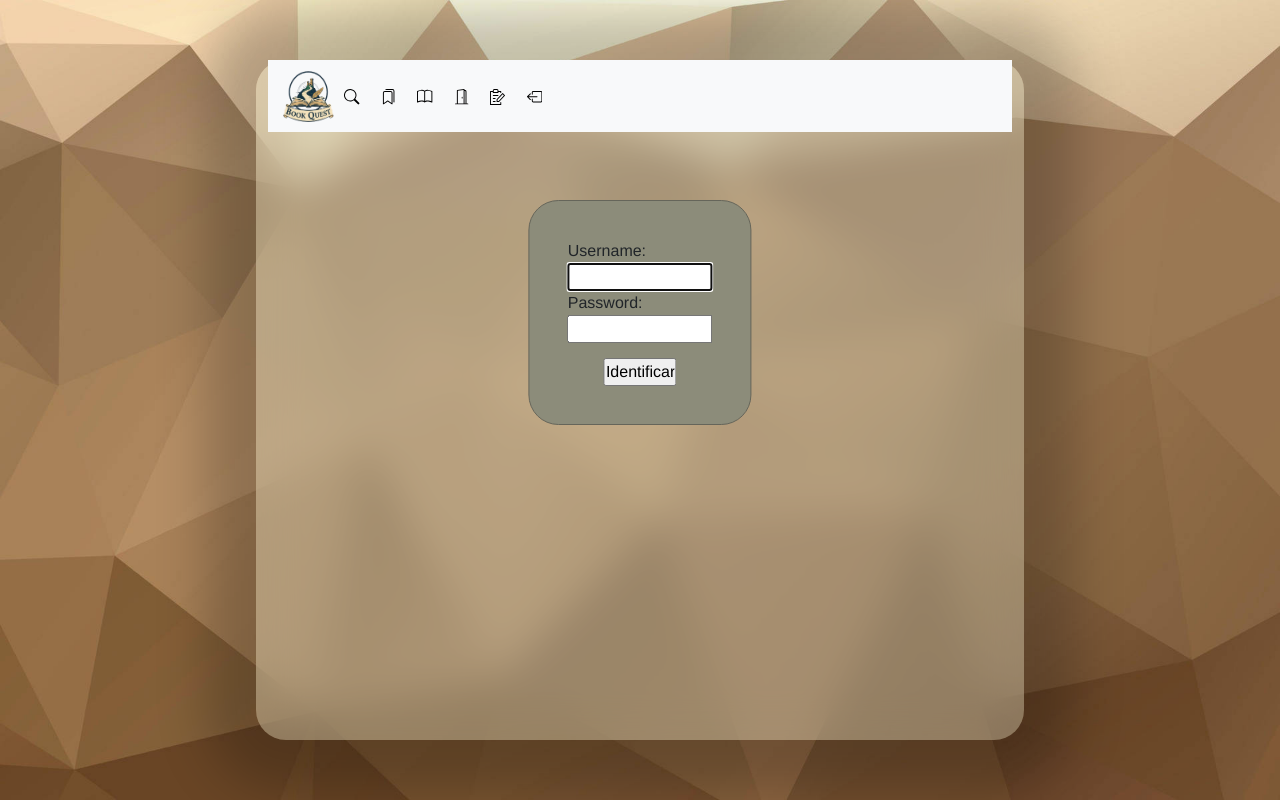
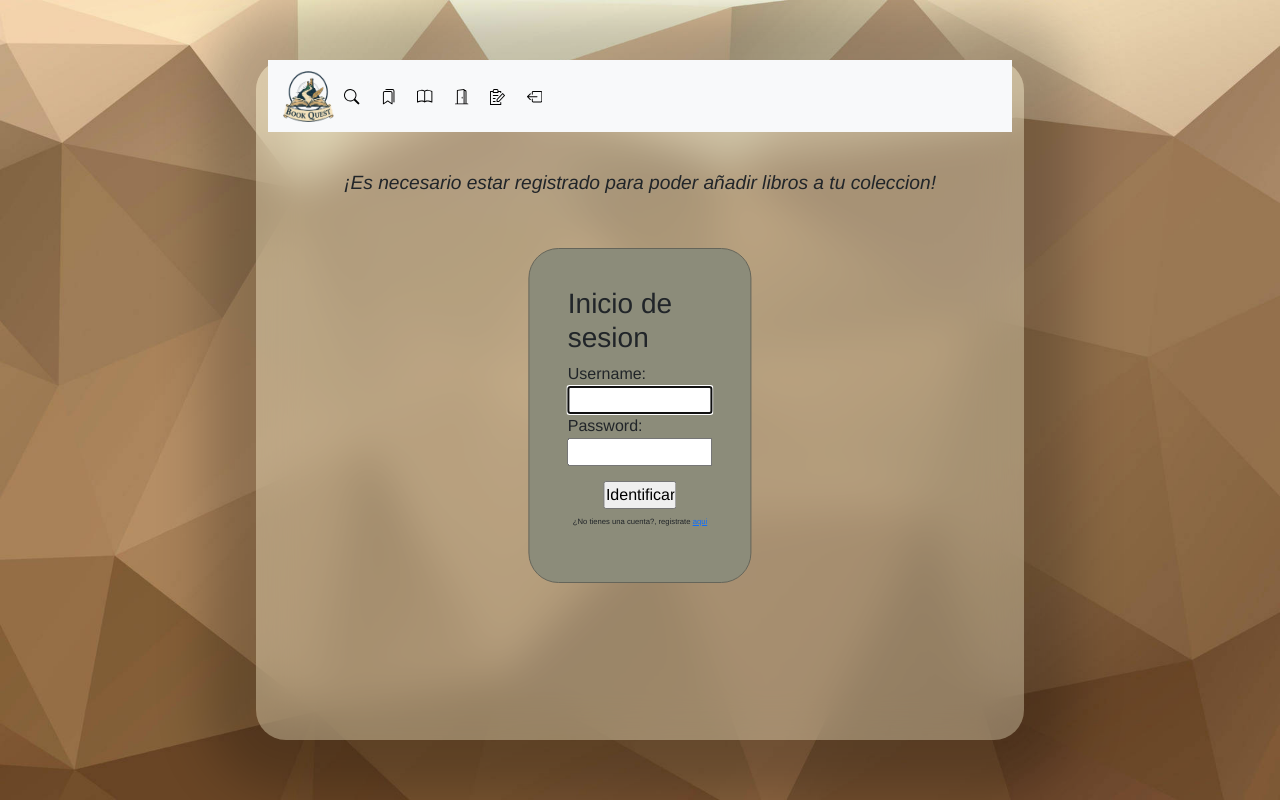
Before and after one commit to DanielJimenez357/django-crud-postgres, a Django app: page /login/ in a window 1280 px wide. Run offline with Django 4.2, Linux system fonts and the light colour scheme; some libraries are stand-ins or nearby versions.

Commit message:
cambios diversos en los estilos y pequeños ajustes

```diff
--- a/config/settings.py
+++ b/config/settings.py
@@ -30,7 +30,8 @@ SECRET_KEY = 'django-insecure-r=8a&%(qrkjy$xk-hxt9t5pq-)n2p#nxz%gplc^np0fl&u#%*_
 DEBUG = True
 
 ALLOWED_HOSTS = [
-    os.getenv('RAILWAY_PUBLIC_DOMAIN')
+    os.getenv('RAILWAY_PUBLIC_DOMAIN'),
+    "127.0.0.1"
 ]
 
 CSRF_TRUSTED_ORIGINS = ['https://django-crud-postgres-production.up.railway.app']
--- a/libros/static/css/formularios.css
+++ b/libros/static/css/formularios.css
@@ -1,5 +1,5 @@
 .formulario{
-    top: 30%;
+    top: 10%;
     padding: 3vw;
     background-color: #8c8c7a;
     border-radius: 30px;
@@ -18,3 +18,19 @@
     position: relative;
     align-self: center;
 }
+
+.ayuda__registro{
+    margin-top: 5%;
+    width: 100%;
+    text-align: center;
+}
+.ayuda__registro p{
+    font-style: oblique;
+    font-size: larger;
+}
+
+.redireccion__formulario__credenciales{
+    margin-top: 5%;
+    text-align: center;
+    font-size: .6vw;
+}
--- a/libros/static/css/libreria.css
+++ b/libros/static/css/libreria.css
@@ -21,10 +21,28 @@
     border: none;
     padding: .5vw;
 }
-.lupa_busqueda{
+.icono_busqueda{
     position: relative;
     right: 5%;
 }
+
+.icono_busqueda:hover{
+    cursor: pointer;
+}
+
+.icono_busqueda:active{
+    transform: scale(1.3);
+}
+
+.icono_busqueda:last-child{
+   width: 1.4vw;
+   height: 1.4vw;
+}
+
+.imagen_contenedor_libro{
+    transition: opacity .5s ease-in;
+}
+
 
 .libro_animacion{
     animation: aparicion ease-in 1s;
@@ -41,9 +59,6 @@
         }
     }
 
-.lupa_busqueda:hover{
-    cursor: pointer;
-}
 
 .oculto{
     opacity: 0;
@@ -59,7 +74,8 @@
     height: 10%;
     width: 8%;
     left: 50%;
-            top: 40%;
+    transform: translateX(-50%);
+    top: 20%;
     }
 
     @keyframes piefill {
@@ -68,11 +84,7 @@
     40% , 59%{ border-color: #8a8a72 #505037 #0000 #0000 }
     60% , 79%{ border-color: #8a8a72 #8a8a72 #505037 #0000 }
     80% , 100% { border-color: #8a8a72 #8a8a72 #8a8a72 #505037}
-
     }
-
-
-
 
 .lista_notificaciones{
     position: absolute;
--- a/libros/static/js/funciones_DOM.js
+++ b/libros/static/js/funciones_DOM.js
@@ -16,16 +16,16 @@ export function crear_libro_DOM(titulo_libro, elemento_dom, imagen="nada", autor
   const libro_body_texto = document.createElement("div")
   const loader = document.createElement("span")
 
-  let loggeado_check = document.getElementById("inicio_sesion_usuario")
+  let loggeado_check = document.getElementById("inicio_sesion_usuario").textContent
 
   libro_body_texto.classList.add("libro__body__texto")
   libro_imagen.classList.add("libro__imagen")
   libro_body.classList.add("libro__body", "card-body")
   div_hijo.classList.add("lista__libro", "libreria__lista__libro", "card")
   boton_post.classList.add("btn", "btn-success", "libro_detalles_boton")
-  div_hijo.classList.add("oculto")
   loader.classList.add("loader")
   div_padre.classList.add("div_padre")
+  imagen_libro.classList.add("oculto", "imagen_contenedor_libro")
 
   libro_body_texto.appendChild(titulo)
   libro_imagen.appendChild(imagen_libro)
@@ -40,7 +40,7 @@ export function crear_libro_DOM(titulo_libro, elemento_dom, imagen="nada", autor
 
   boton_post.addEventListener('click', async () => {
 
-    if (loggeado_check === false) {
+    if (JSON.parse(loggeado_check) == false) {
       const target_url = document.querySelector(".contenedor__libreria").getAttribute('data-target-url')
       window.location.href = target_url
       return
@@ -60,22 +60,21 @@ export function crear_libro_DOM(titulo_libro, elemento_dom, imagen="nada", autor
       else{
         await anadir_libro(respuesta.key, titulo_libro, autor, respuesta.description.value, imagen, paginas)
       }
+  })
 
+  libro_imagen.appendChild(loader)
 
-  })
+  div_hijo.classList.add("libro_animacion")
 
   imagen_libro.addEventListener("load", () =>{
 
-    div_hijo.classList.add("libro_animacion")
-
-    div_hijo.classList.remove("oculto")
+    imagen_libro.classList.remove("oculto")
 
     loader.classList.remove("loader")
   })
 
   div_hijo.appendChild(libro_body)
 
-  div_padre.appendChild(loader)
   div_padre.appendChild(div_hijo)
 
 
--- a/libros/static/js/functions.js
+++ b/libros/static/js/functions.js
@@ -4,8 +4,9 @@ import {notificacion, crear_libro_DOM} from "./funciones_DOM.js"
 
 
 try{
-  document.querySelector(".lupa_busqueda").addEventListener("click", ()=>{lista_libros_DOM()})
+  document.querySelector(".lupa__busqueda").addEventListener("click", ()=>{lista_libros_DOM()})
   let barra_busqueda = document.querySelector(".busqueda")
+  document.querySelector(".icono__borrar").addEventListener("click", ()=>{barra_busqueda.value  = "" })
   barra_busqueda.addEventListener("keypress", (event)=>{
     if (event.key === "Enter"){
       event.preventDefault()
@@ -14,7 +15,7 @@ try{
   })
 }
 catch (e){
-  console.log("No es apartado de busqueda")
+  console.log(e)
 }
 
 export async function check_paginas (cover_id=false, lending_id=false, key) {
@@ -68,8 +69,6 @@ async function lista_libros_DOM(libros_seleccionados=false){
     div_padre.appendChild(loader)
     data = await getData(libros_seleccionados)
   }
-
-    console.log(data)
 
     div_padre.innerHTML = ''
 
--- a/libros/templates/base.html
+++ b/libros/templates/base.html
@@ -48,7 +48,7 @@
                                 <svg xmlns="http://www.w3.org/2000/svg" width="16" height="16" fill="currentColor" class="bi bi-book" viewBox="0 0 16 16">
                                     <path d="M1 2.828c.885-.37 2.154-.769 3.388-.893 1.33-.134 2.458.063 3.112.752v9.746c-.935-.53-2.12-.603-3.213-.493-1.18.12-2.37.461-3.287.811zm7.5-.141c.654-.689 1.782-.886 3.112-.752 1.234.124 2.503.523 3.388.893v9.923c-.918-.35-2.107-.692-3.287-.81-1.094-.111-2.278-.039-3.213.492zM8 1.783C7.015.936 5.587.81 4.287.94c-1.514.153-3.042.672-3.994 1.105A.5.5 0 0 0 0 2.5v11a.5.5 0 0 0 .707.455c.882-.4 2.303-.881 3.68-1.02 1.409-.142 2.59.087 3.223.877a.5.5 0 0 0 .78 0c.633-.79 1.814-1.019 3.222-.877 1.378.139 2.8.62 3.681 1.02A.5.5 0 0 0 16 13.5v-11a.5.5 0 0 0-.293-.455c-.952-.433-2.48-.952-3.994-1.105C10.413.809 8.985.936 8 1.783"/>
                                 </svg>
-                                <span class="texto_icono texto_icono_buscar">Libros similares</span>
+                                <span class="texto_icono texto_icono_buscar">Recomendacion con IA</span>
                             </a>
 
                             <a class="nav-link elemento_navegacion icono_navegacion" href="{% url 'login' %}">
--- a/libros/templates/libreria.html
+++ b/libros/templates/libreria.html
@@ -9,8 +9,11 @@
     <div class="contenedor__libreria" data-target-url="{% url 'login' %}">
         <div class="contenedor__libreria__buscador">
             <input type="text" class="busqueda" placeholder="Titulo de libros a buscar">
-                <svg xmlns="http://www.w3.org/2000/svg" width="16" height="16" fill="currentColor" class="bi bi-search lupa_busqueda" viewBox="0 0 16 16">
+                <svg xmlns="http://www.w3.org/2000/svg" width="16" height="16" fill="currentColor" class="bi bi-search icono_busqueda lupa__busqueda" viewBox="0 0 16 16">
                     <path d="M11.742 10.344a6.5 6.5 0 1 0-1.397 1.398h-.001q.044.06.098.115l3.85 3.85a1 1 0 0 0 1.415-1.414l-3.85-3.85a1 1 0 0 0-.115-.1zM12 6.5a5.5 5.5 0 1 1-11 0 5.5 5.5 0 0 1 11 0"/>
+                </svg>
+                <svg xmlns="http://www.w3.org/2000/svg" width="16" height="16" fill="currentColor" class="bi bi-x icono_busqueda icono__borrar" viewBox="0 0 16 16">
+                    <path d="M4.646 4.646a.5.5 0 0 1 .708 0L8 7.293l2.646-2.647a.5.5 0 0 1 .708.708L8.707 8l2.647 2.646a.5.5 0 0 1-.708.708L8 8.707l-2.646 2.647a.5.5 0 0 1-.708-.708L7.293 8 4.646 5.354a.5.5 0 0 1 0-.708"/>
                 </svg>
         </div>
 
--- a/libros/templates/login.html
+++ b/libros/templates/login.html
@@ -1,11 +1,16 @@
 {% extends "base.html" %}
 
 {% block content %}
+    <div class="ayuda__registro">
+        <p>¡Es necesario estar registrado para poder añadir libros a tu coleccion!</p>
+    </div>
     <form method="post">
             {% csrf_token %}
             <div class="formulario">
+                <h3>Inicio de sesion</h3>
                 {{ form }}
                 <input class="boton_input" type="submit" value="Identificarse">
+                <p class="redireccion__formulario__credenciales">¿No tienes una cuenta?, registrate <a href="{% url "registrarse" %}">aqui</a></p>
             </div>
     </form>
 {% endblock content %}
```
Also changed, not shown: libros/templates/registrarse.html (+5 -3 lines). Lines whose indentation alone changed are shown as unchanged.
